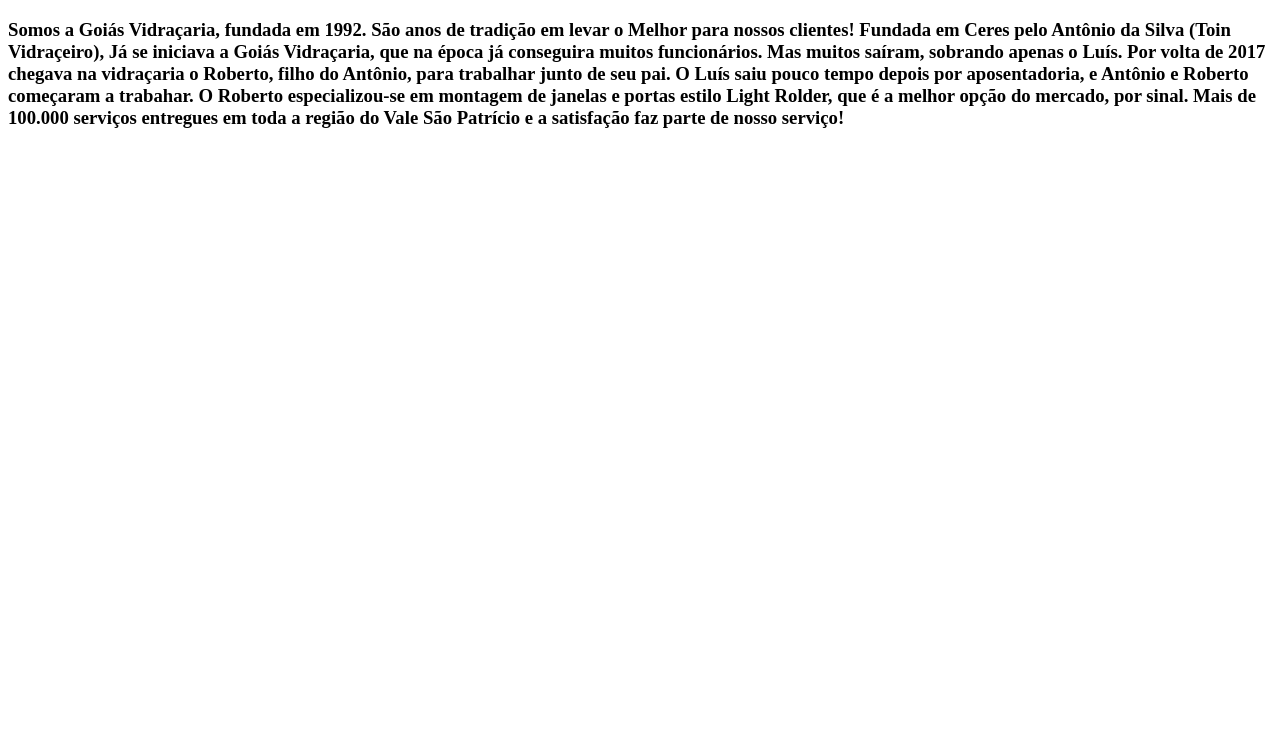
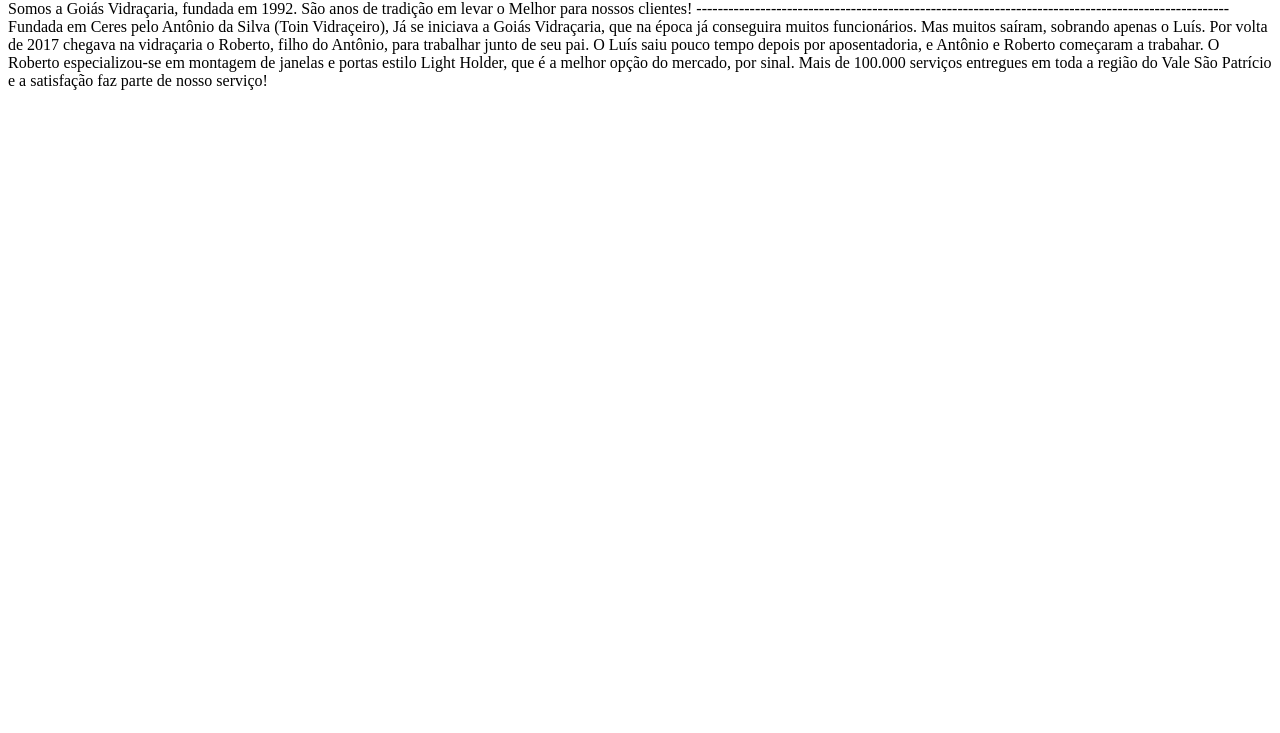
Before and after one commit to goiasvidracaria1992/goiasvidracaria1992.github.io, a plain HTML site: page aboutus.html in a window 1280 px wide. Shown: the part 67-800 px from the top of the page. Drawn offline with Linux system fonts and the light colour scheme.

Commit message:
Update aboutus.html
rtyrtuj

```diff
--- a/aboutus.html
+++ b/aboutus.html
@@ -26,18 +26,18 @@
 </head>
 <body>
     <h1>Sobre Nós</h1>
-    <h3> Somos a Goiás Vidraçaria, fundada em 1992. São anos de tradição em levar o Melhor para nossos
+    <span> Somos a Goiás Vidraçaria, fundada em 1992. São anos de tradição em levar o Melhor para nossos
         clientes!
-
+         ----------------------------------------------------------------------------------------------------
         Fundada em Ceres pelo Antônio da Silva (Toin Vidraçeiro), Já se iniciava a Goiás Vidraçaria, que na
         época já conseguira muitos funcionários. Mas muitos saíram, sobrando apenas o Luís.
         Por volta de 2017 chegava na vidraçaria o Roberto, filho do Antônio, para trabalhar junto de seu pai.
         O Luís saiu pouco tempo depois por aposentadoria, e Antônio e Roberto começaram a trabahar.
-        O Roberto especializou-se em montagem de janelas e portas estilo Light Rolder, que é a melhor opção do mercado, por sinal.
+        O Roberto especializou-se em montagem de janelas e portas estilo Light Holder, que é a melhor opção do mercado, por sinal.
         Mais de 100.000 serviços entregues em toda a região do Vale São Patrício e a satisfação faz parte de nosso
         serviço!
 
 
-    </h3>
+    </span>
 </body>
 </html>
```
